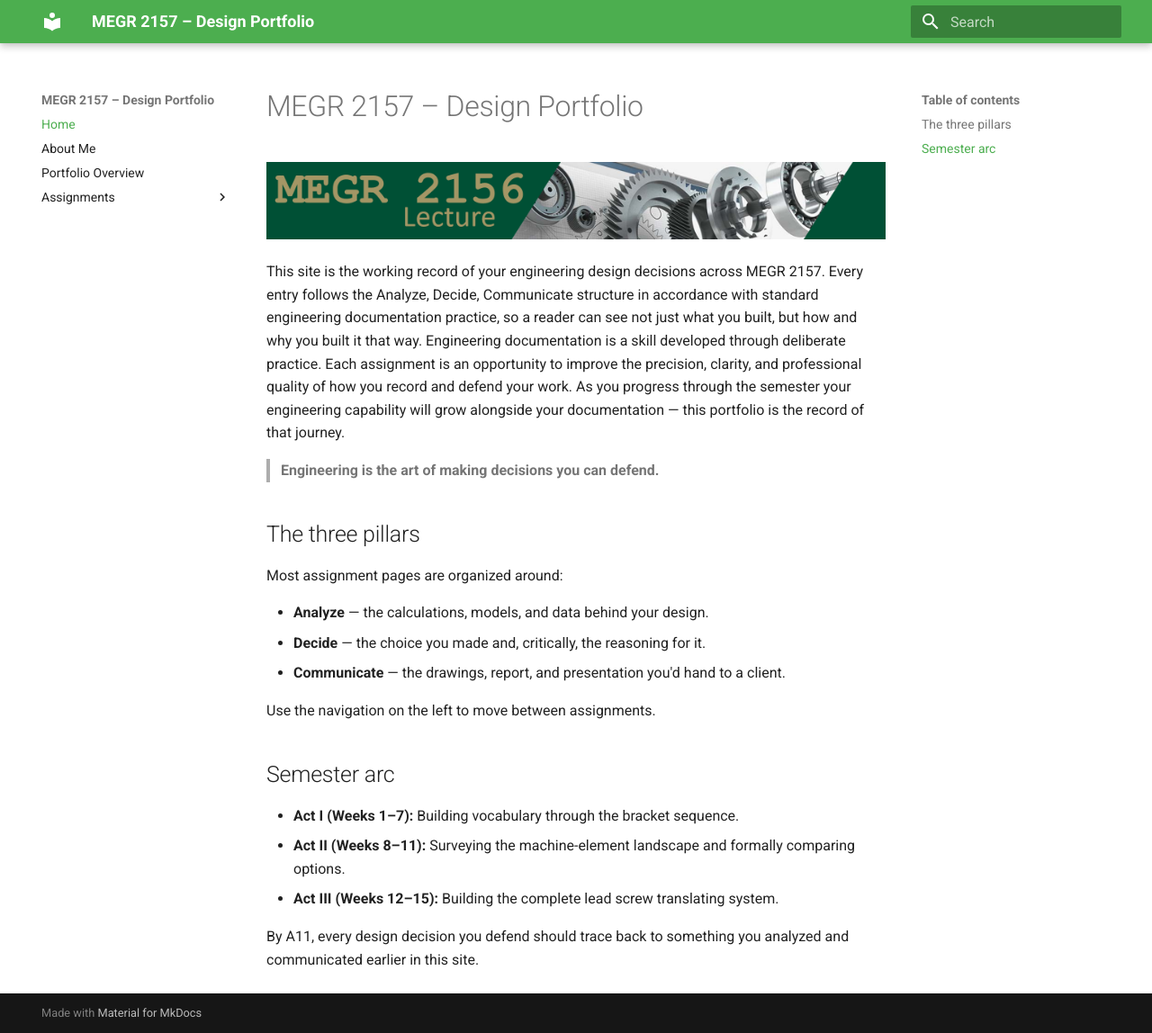
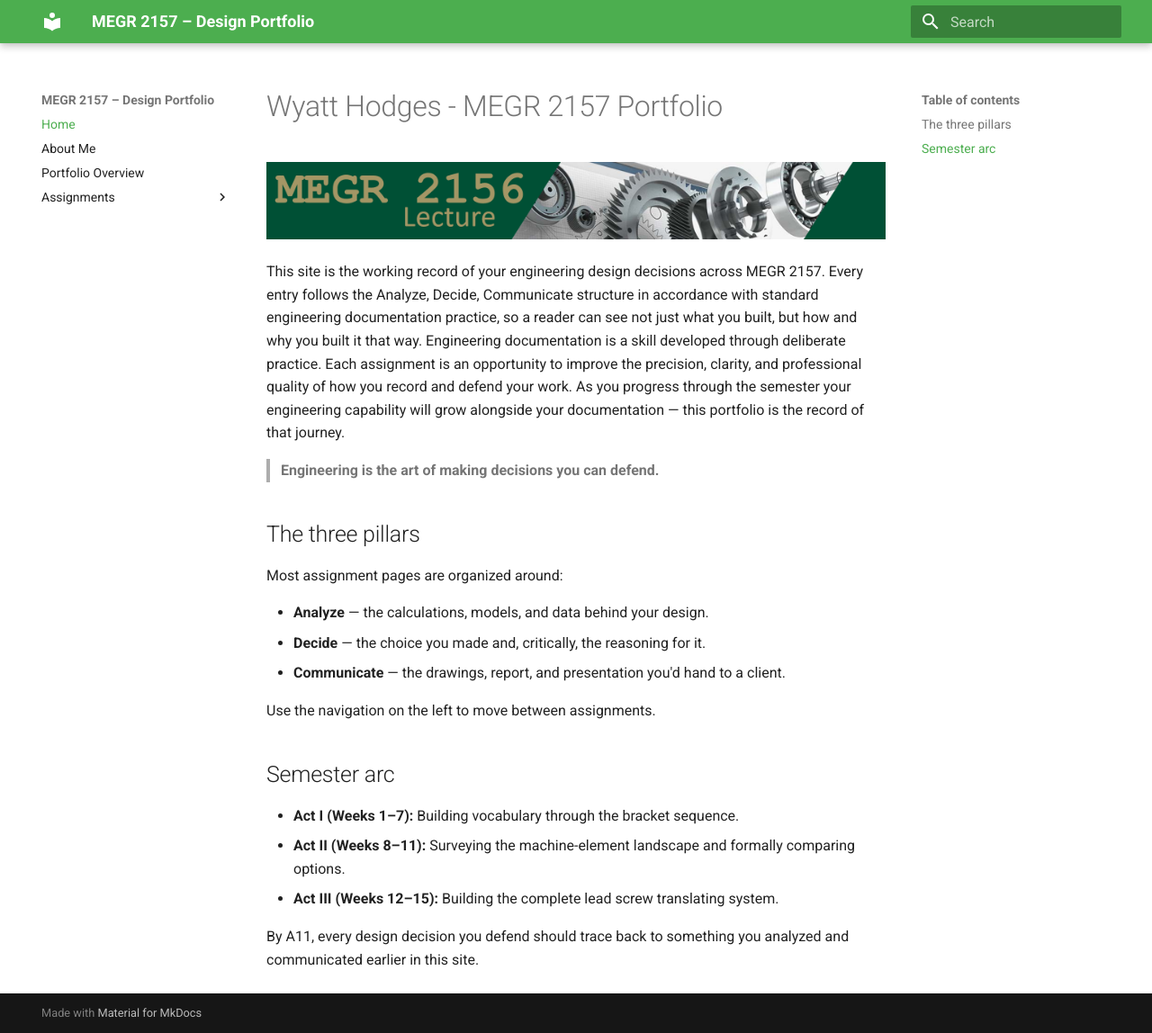
Before and after one commit to whodges5-art/wyatt-hodges-design-projects-portfolio, an MkDocs documentation site: the page built from docs/index.md, in a window 1280 px wide and 1148 px high. Shown: the whole window at 90% size. Built offline with MkDocs 1.6.1 and Material for MkDocs 9.7.7, drawn with Linux system fonts in a browser that asks for light colours.

Commit message:
Initial site setup

```diff
--- a/docs/index.md
+++ b/docs/index.md
@@ -1,4 +1,4 @@
-# MEGR 2157 – Design Portfolio
+# Wyatt Hodges - MEGR 2157 Portfolio
 
 ![MEGR 2156-7 Title](MEGR2156title.png)
 
```
